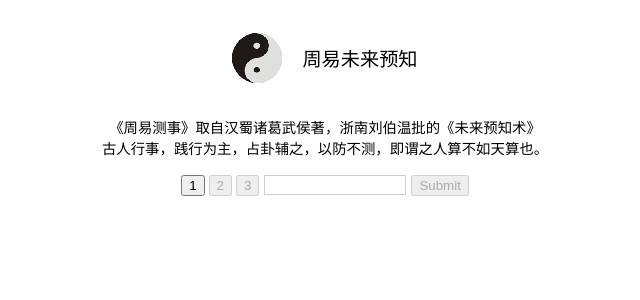
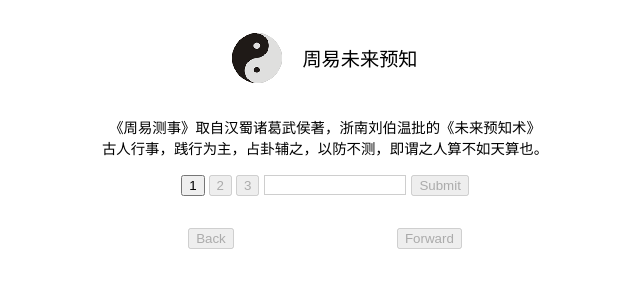
Before and after one commit to furixturi/zhugeshenshu, a React (Create React App) app: page / in a window 1280 px wide. Shown: the top 300 px of the page, without its empty margins (315-955 px from the left). Built offline with nearby package versions, Linux system fonts and the light colour scheme.

Commit message:
Show History

```diff
--- a/src/App.scss
+++ b/src/App.scss
@@ -1,5 +1,7 @@
 .App {
   text-align: center;
+  max-width: 600px;
+  margin: 0 auto;
   p {
     font-size: 0.9rem;
     margin: 0;
@@ -54,3 +56,16 @@
 .yao {
   color: green;
 }
+
+.controls {
+  display: flex;
+  justify-content: space-evenly;
+  margin: 30px auto;
+}
+
+.history {
+  display: flex;
+  justify-content: space-between;
+  max-width: 320px;
+  margin: 0 auto;
+}
--- a/src/App.tsx
+++ b/src/App.tsx
@@ -2,26 +2,44 @@ import React, { Component } from 'react';
 import bagua from './assets/bagua1.gif';
 import './App.scss';
 
-import { getResult, pullGua, pullShu } from './utilities';
+import {
+  getResult,
+  pullGua,
+  pullShu,
+  getGua1,
+  getGua2,
+  getShu
+} from './utilities';
 import { Qian } from '../models';
 
 interface OwnStates {
   gua1: string;
   gua2: string;
   shu: string;
-  qian?: Qian;
+  // qian?: Qian;
+  currentIndex: number;
+  history: Array<Qian>;
 }
 class App extends Component<{}, OwnStates> {
   constructor(props: {}) {
     super(props);
+
     this.state = {
       gua1: '',
       gua2: '',
-      shu: ''
+      shu: '',
+      currentIndex: -1,
+      history: []
     };
   }
 
   render() {
+    const currentIndex = this.state.currentIndex;
+    const history = this.state.history;
+    const before = history.slice(0, currentIndex);
+    const after = history.slice(currentIndex + 1);
+    const qian = history[currentIndex];
+
     return (
       <div className="App">
         <header className="App-header">
@@ -81,21 +99,70 @@ class App extends Component<{}, OwnStates> {
             Submit
           </button>
         </section>
-        {this.state.qian &&
-        <section className="result">
-          <h4 className="yao">{this.state.qian.indexText} {this.state.qian.yao}</h4>
-          <p className="qian">{this.state.qian.qian}</p>
-          <p className="explanation">{this.state.qian.explanation}</p>
+        {qian && (
+          <section className="result">
+            <h4 className="yao">
+              {qian.indexText} {qian.yao}
+            </h4>
+            <p className="qian">{qian.qian}</p>
+            <p className="explanation">
+              {qian.explanation}
+            </p>
+          </section>
+        )}
+        <section className="controls">
+          <button
+            onClick={() => {
+              this.goToHistory(currentIndex - 1);
+            }}
+            disabled={currentIndex <= 0}
+          >
+            Back
+          </button>
+          <button
+            onClick={() => {
+              this.goToHistory(currentIndex + 1);
+            }}
+            disabled={currentIndex == history.length - 1}
+          >
+            Forward
+          </button>
         </section>
-        }
+        <section className="history">
+          <div>
+            {before.map((qian: Qian, i) => (
+                <div
+                  key={i}
+                  onClick={() => {
+                    this.goToHistory(i);
+                  }}
+                >
+                  {qian.indexText} {qian.yao}
+                </div>
+              ))
+              .reverse()}
+          </div>
+          <div>
+            {after.map((qian: Qian, i) => (
+              <div
+                key={i}
+                onClick={() => {
+                  this.goToHistory(before.length + 1 + i);
+                }}
+              >
+                {qian.indexText} {qian.yao}
+              </div>
+            ))}
+          </div>
+        </section>
       </div>
     );
   }
 
   private pullGua1 = () => {
+    this.goToHistory(this.state.history.length-1);
     this.setState({
-      gua1: pullGua(),
-      qian: undefined
+      gua1: pullGua()
     });
   };
 
@@ -115,12 +182,27 @@ class App extends Component<{}, OwnStates> {
     const qian: Qian = getResult(
       this.state.gua1 + this.state.gua2 + this.state.shu
     );
+    const history: Array<Qian> = this.state.history.concat([qian]);
+    const currentIndex = history.length - 1;
+
     this.setState({
       gua1: '',
       gua2: '',
       shu: '',
-      qian
+      currentIndex,
+      history
     });
+  };
+
+  private goToHistory = (index: number) => {
+    if (
+      index >= 0 &&
+      index < this.state.history.length
+    ) {
+      this.setState({
+        currentIndex: index
+      });
+    }
   };
 }
 
--- a/src/utilities/index.ts
+++ b/src/utilities/index.ts
@@ -29,4 +29,8 @@ const getResult = (yao: string): Qian => {
   return qian;
 };
 
-export { pullGua, pullShu, getResult };
+const getGua1 = (yao: string): string => yao[0];
+const getGua2 = (yao: string): string => yao[1];
+const getShu = (yao: string): string => yao[2];
+
+export { pullGua, pullShu, getResult, getGua1, getGua2, getShu };
```
Also changed, not shown: models/index.ts (+7 -7 lines), 1 other file (tests, documents, lock files or other folders).
